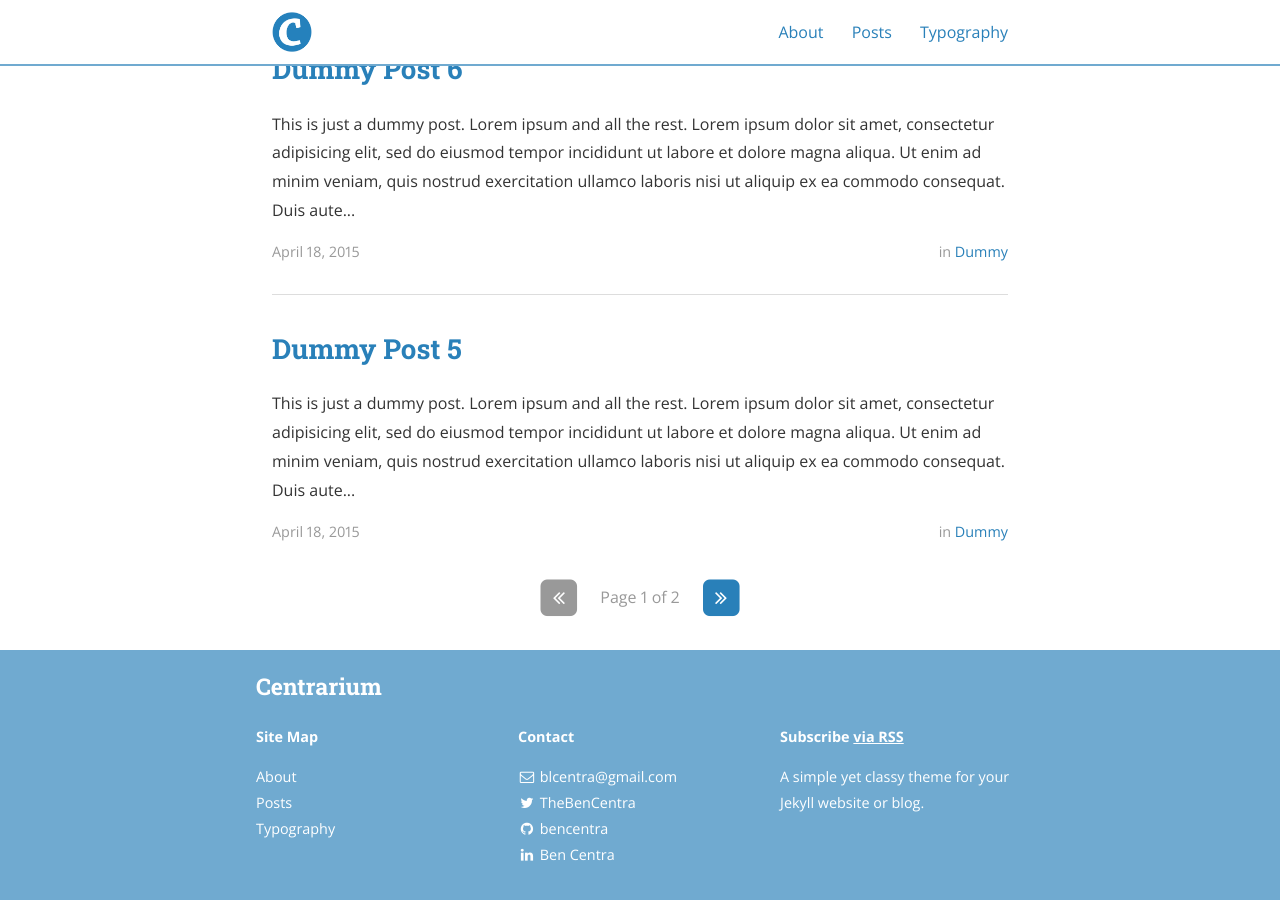
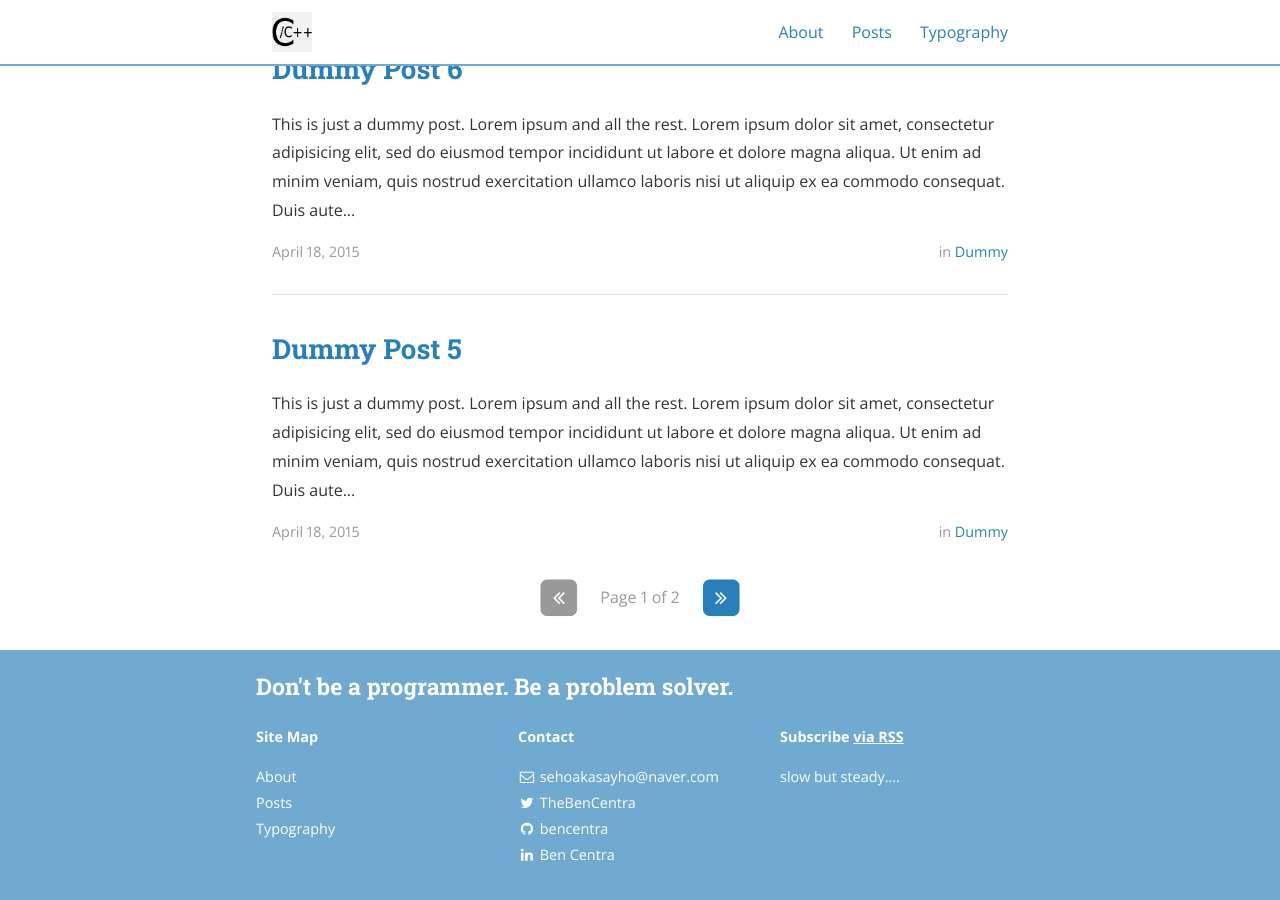
Before and after one commit to eurowondollaryen/eurowondollaryen.github.io, a Jekyll site: the page built from index.html, in a window 1280 px wide and 900 px high, scrolled down 1275 px. Built offline with Jekyll 4.4.1, drawn with Linux system fonts in a browser that asks for light colours; nearby versions of some CDN libraries; the list of posts is cut into pages by our own code; some of the changed text lies outside the part shown.

Commit message:
changed logo and title

```diff
--- a/_config.yml
+++ b/_config.yml
@@ -9,12 +9,12 @@ exclude:
   - "/vendor/"
 
 # Site settings
-title: Centrarium
-subtitle: "A simple yet classy theme for your Jekyll website or blog"
-email: blcentra@gmail.com
-name: Ben Centra
+title: Don't be a programmer. Be a problem solver.
+subtitle: "Blog about tech and problem solving"
+email: sehoakasayho@naver.com
+name: Seho Kim
 description: >
-  A simple yet classy theme for your Jekyll website or blog.
+  slow but steady....
 # Base URL of site (i.e. /blog). It should always start with a slash,
 # and never end with a slash. Set it to a blank value if hosting at the
 # root of your server.
```
Also changed, not shown: assets/header_image.jpg, assets/header_image_old.jpg (added), assets/logo.png, assets/logo_old.png (added).
